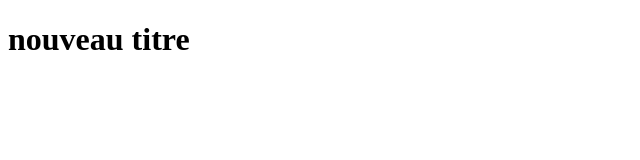
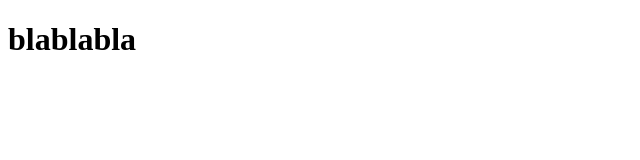
Before and after one commit to PatrickTaburet/git_test, a plain HTML site: page index.html in a window 1280 px wide. Shown: the whole page, without its empty margins (0-640 px from the left). Drawn offline with Linux system fonts and the light colour scheme.

Commit message:
h1 modif

```diff
--- a/index.html
+++ b/index.html
@@ -4,7 +4,7 @@
     <meta charset="UTF-8">
     <meta name="viewport" content="width=device-width, initial-scale=1.0">
     <title>premier projet git</title>
-    <h1>nouveau titre</h1>
+    <h1>blablabla</h1>
 </head>
 <body>
 
```
